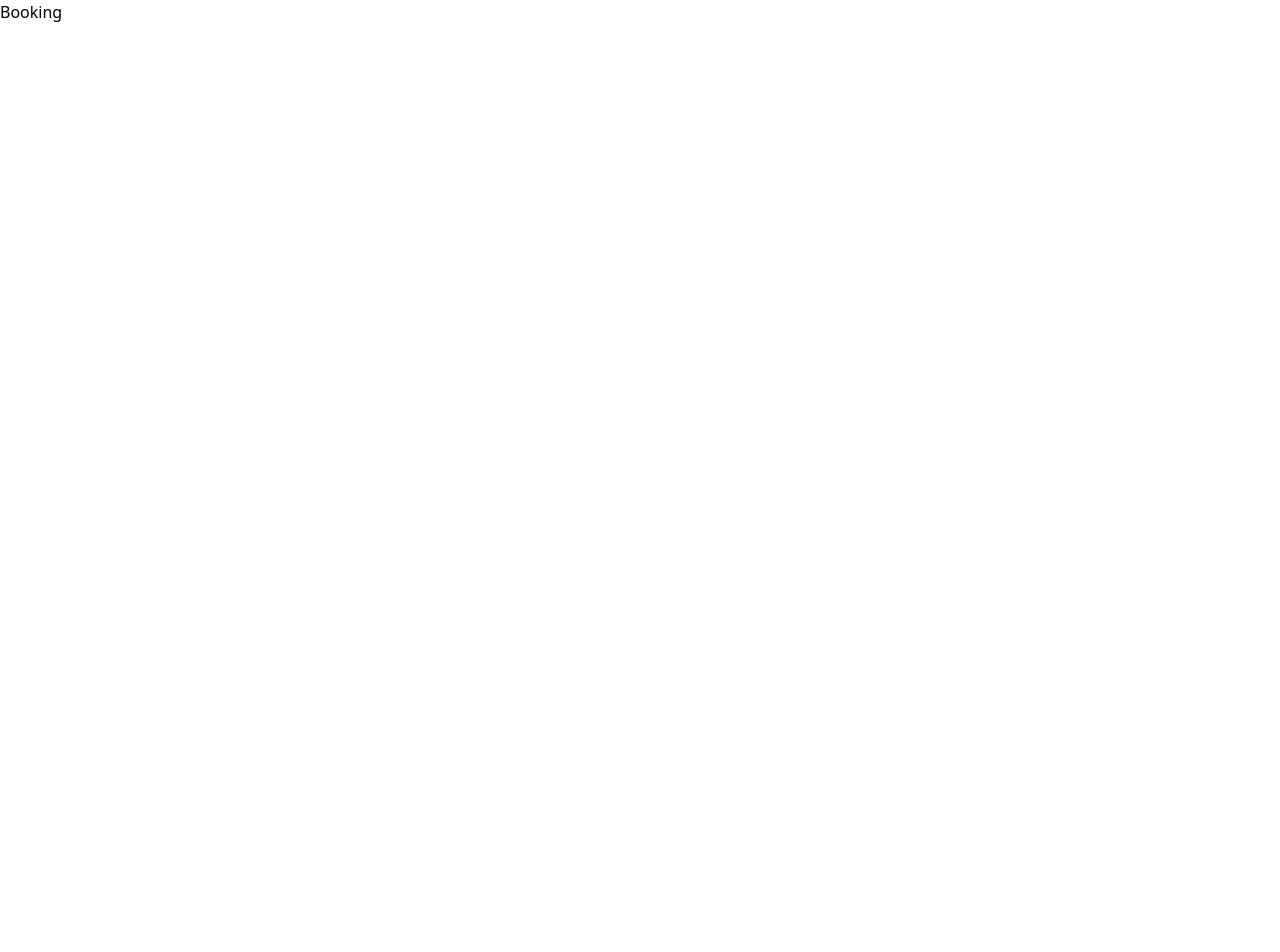
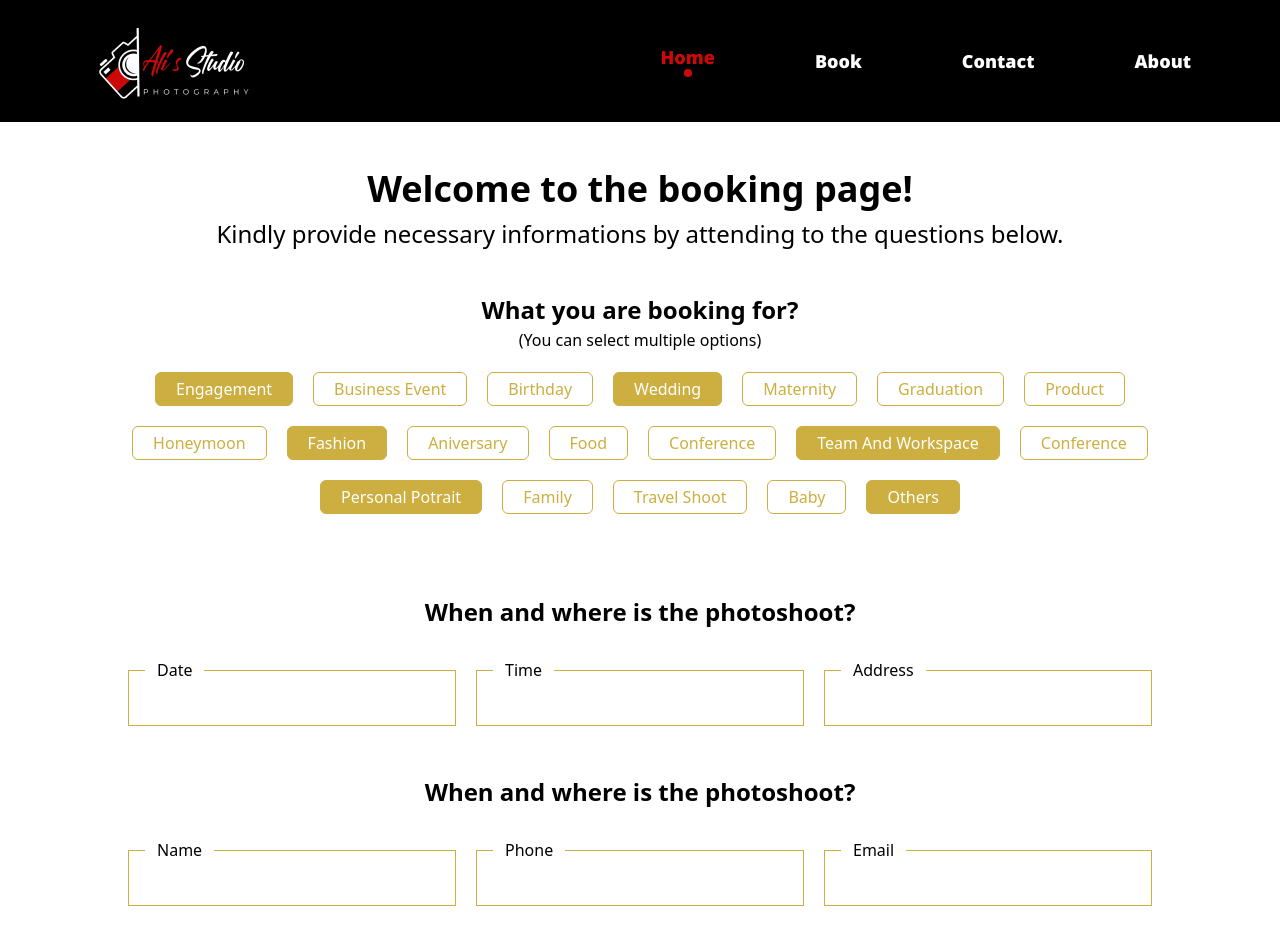
Before and after one commit to Dev4dig/as-client, a Next.js app: page /booking in a window 1280 px wide. Shown: the top 952 px of the page. Before the commit the page ends 800 px from the top, so only its background shows below. Built offline with nearby package versions, Linux system fonts and the light colour scheme; a web font is replaced by a local one.

Commit message:
booking page ready

```diff
--- a/components/home/home.jsx
+++ b/components/home/home.jsx
@@ -15,10 +15,10 @@ const HomeContent = () => {
                         <div className="menu">
                             <ul className="menu-list hidden md:flex">
                                 <li className="link active">
-                                    <a href="">Home</a>
+                                    <a href="/">Home</a>
                                 </li>
                                 <li className="link">
-                                    <a href="">Book</a>
+                                    <a href="/booking">Book</a>
                                 </li>
                                 <li className="link">
                                     <a href="">Contact</a>
--- a/components/mobile-nav/mobile-nav.jsx
+++ b/components/mobile-nav/mobile-nav.jsx
@@ -55,10 +55,10 @@ const MobileNav = () => {
                 <div className="links w-full bg-black z-10  p-[2rem]">
                     <ul className="menu-list z-20 ">
                         <li className="link active">
-                            <a href="">Home</a>
+                            <a href="/">Home</a>
                         </li>
                         <li className="link">
-                            <a href="">Book</a>
+                            <a href="/booking">Book</a>
                         </li>
                         <li className="link">
                             <a href="">Contact</a>
--- a/components/nav/nav.jsx
+++ b/components/nav/nav.jsx
@@ -2,17 +2,17 @@ import React from "react";
 
 const Nav = () => {
     return (
-        <div className="nav w-full  bg-black flex h-[7.625rem] justify-between px-[5.563rem]">
+        <div className="nav w-full  hidden  bg-black lg:flex h-[7.625rem] justify-between px-[5.563rem]">
             <div className="log flex items-center">
                 <img src="/images/logo2.png" className=" w-[164px] h-[86px]" />
             </div>
             <div className="hidden menu md:flex items-center">
                 <ul className="menu-list flex items-start gap-[6.25rem] list-none">
                     <li className="nav-link fontO active">
-                        <a href="">Home</a>
+                        <a href="/">Home</a>
                     </li>
                     <li className="nav-link">
-                        <a href="">Book</a>
+                        <a href="/booking">Book</a>
                     </li>
                     <li className="nav-link">
                         <a href="">Contact</a>
--- a/pages/booking/index.jsx
+++ b/pages/booking/index.jsx
@@ -1,12 +1,205 @@
-import React from 'react'
+import MobileNav from "@/components/mobile-nav/mobile-nav";
+import Nav from "@/components/nav/nav";
+import React from "react";
 
-const Booking
- = () => {
-  return (
-    <div>Booking
+const Booking = () => {
+    const tags = [
+        {
+            tag: "Engagement",
+            selected: true,
+        },
+        {
+            tag: "Business Event",
+            selected: false,
+        },
+        {
+            tag: "Birthday",
+            selected: false,
+        },
+        {
+            tag: "Wedding",
+            selected: true,
+        },
+        {
+            tag: "Maternity",
+            selected: false,
+        },
+        {
+            tag: "Graduation",
+            selected: false,
+        },
+        {
+            tag: "Product",
+            selected: false,
+        },
+        {
+            tag: "Honeymoon",
+            selected: false,
+        },
+        {
+            tag: "Fashion",
+            selected: true,
+        },
+        {
+            tag: "Aniversary",
+            selected: false,
+        },
+        {
+            tag: "Food",
+            selected: false,
+        },
+        {
+            tag: "Conference",
+            selected: false,
+        },
+        {
+            tag: "Team And Workspace",
+            selected: true,
+        },
+        {
+            tag: "Conference",
+            selected: false,
+        },
+        {
+            tag: "Personal Potrait",
+            selected: true,
+        },
+        {
+            tag: "Family",
+            selected: false,
+        },
+        {
+            tag: "Travel Shoot",
+            selected: false,
+        },
+        {
+            tag: "Baby",
+            selected: false,
+        },
+        {
+            tag: "Others",
+            selected: true,
+        },
+    ];
+    return (
+        <div>
+            <MobileNav />
+            <Nav />
+            <div className="heading flex flex-col items-center mt-10">
+                <h2 className="text-center text-4xl font-semibold">
+                    Welcome to the booking page!
+                </h2>
+                <p className="text-center font-normal text-2xl">
+                    Kindly provide necessary informations by attending to the
+                    questions below.
+                </p>
+            </div>
 
-    </div>
-  )
-}
+            <div className="tags w-full  flex flex-col mt-10">
+                <div className="heading w-full flex flex-col items-center">
+                    <h3 className=" text-center text-2xl font-semibold">
+                        What you are booking for?
+                    </h3>
+                    <p className="text-center ">
+                        (You can select multiple options)
+                    </p>
+                    <div className="tags-list flex flex-wrap justify-center px-[1rem] lg:px-[7rem] gap-5 mt-5">
+                        {tags.map((tag, index) => {
+                            let classes = tag.selected
+                                ? "bg-[#CCAF40] text-white"
+                                : "text-[#CCAF40]";
+                            return (
+                                <span
+                                    key={index}
+                                    className={`rounded-md tag border border-[#CCAF40] px-5 py-1 ${classes}`}
+                                >
+                                    {tag.tag}
+                                </span>
+                            );
+                        })}
+                    </div>
+                </div>
+            </div>
 
-export default Booking
+            <div className=" mb-10 form mt-[5rem]  w-full px-[5rem] flex flex-col items-center">
+                <form action="" className="flex flex-col gap-[3rem]">
+                    <div className="first-row flex flex-col items-center">
+                        <h3 className="font-semibold text-2xl">
+                            When and where is the photoshoot?
+                        </h3>
+                        <div className="fields flex flex-col lg:flex-row mt-10 gap-5">
+                            <div className="field relative w-[328px] h-[56px] border border-[#CCAF40]">
+                                <span className="absolute top-[-13px] left-4 px-3 bg-white">
+                                    Date
+                                </span>
+                                <input
+                                    type="text"
+                                    className="border-0 text-black h-full w-full"
+                                />
+                            </div>
+                            <div className="field relative w-[328px] h-[56px] border border-[#CCAF40]">
+                                <span className="absolute top-[-13px] left-4 px-3 bg-white">
+                                    Time
+                                </span>
+                                <input
+                                    type="text"
+                                    className="border-0 text-black h-full w-full"
+                                />
+                            </div>
+                            <div className="field relative w-[328px] h-[56px] border border-[#CCAF40]">
+                                <span className="absolute top-[-13px] left-4 px-3 bg-white">
+                                    Address
+                                </span>
+                                <input
+                                    type="text"
+                                    className="border-0 text-black h-full w-full"
+                                />
+                            </div>
+                        </div>
+                    </div>
+
+                    <div className="first-row flex flex-col items-center">
+                        <h3 className="font-semibold text-2xl">
+                            When and where is the photoshoot?
+                        </h3>
+                        <div className="fields flex-col lg:flex-row flex mt-10 gap-5">
+                            <div className="field relative w-[328px] h-[56px] border border-[#CCAF40]">
+                                <span className="absolute top-[-13px] left-4 px-3 bg-white">
+                                    Name
+                                </span>
+                                <input
+                                    type="text"
+                                    className="border-0 text-black h-full w-full"
+                                />
+                            </div>
+                            <div className="field relative w-[328px] h-[56px] border border-[#CCAF40]">
+                                <span className="absolute top-[-13px] left-4 px-3 bg-white">
+                                    Phone
+                                </span>
+                                <input
+                                    type="text"
+                                    className="border-0 text-black h-full w-full"
+                                />
+                            </div>
+                            <div className="field relative w-[328px] h-[56px] border border-[#CCAF40]">
+                                <span className="absolute top-[-13px] left-4 px-3 bg-white">
+                                    Email
+                                </span>
+                                <input
+                                    type="text"
+                                    className="border-0 text-black h-full w-full"
+                                />
+                            </div>
+                        </div>
+                    </div>
+
+                    <button className="self-center px-8 py-3 bg-[#CCAF40] rounded-full text-white font-semibold max-w-fit">
+                        Book Now
+                    </button>
+                </form>
+            </div>
+        </div>
+    );
+};
+
+export default Booking;
```
